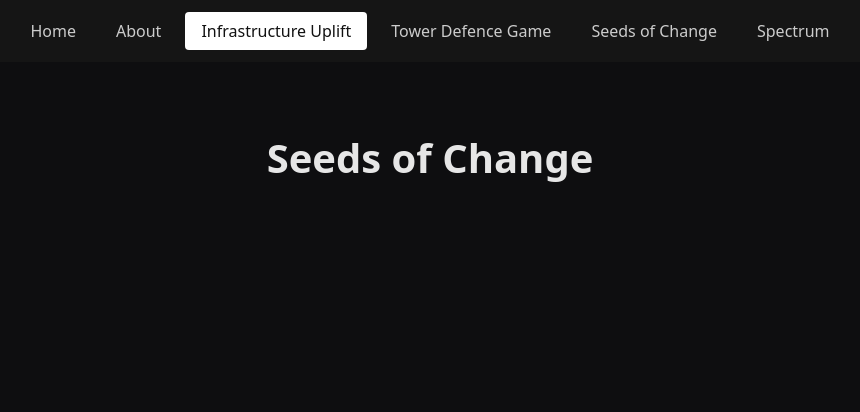
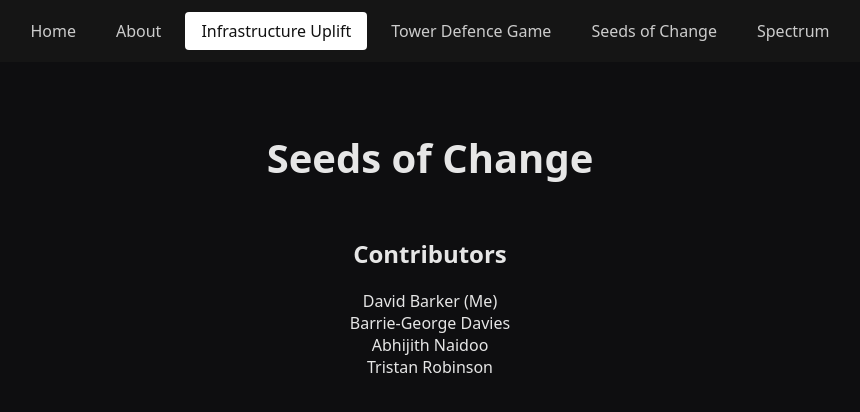
Before and after one commit to DavidBarker05/DigitalPortfolioWebsite, a plain HTML site: page docs/infrastructure-uplift/index.html in a window 1280 px wide. Shown: the whole page, without its empty margins (210-1070 px from the left). Drawn offline with Linux system fonts and the light colour scheme.

Commit message:
added contributors for each game

```diff
--- a/docs/css/style.css
+++ b/docs/css/style.css
@@ -87,3 +87,12 @@ main {
 .contact {
     text-align: center;
 }
+
+.contributors {
+    text-align: center;
+}
+
+.contributors ul {
+    list-style-type: none;
+    padding: 0;
+}
--- a/docs/infrastructure-uplift/index.html
+++ b/docs/infrastructure-uplift/index.html
@@ -25,6 +25,16 @@
         <div class="page-heading">
             <h1>Seeds of Change</h1>
         </div>
+
+        <div class="contributors">
+            <h2>Contributors</h2>
+            <ul>
+                <li>David Barker (Me)</li>
+                <li>Barrie-George Davies</li>
+                <li>Abhijith Naidoo</li>
+                <li>Tristan Robinson</li>
+            </ul>
+        </div>
     </main>
 </body>
 
```
Also changed, not shown: docs/seeds-of-change/index.html (+8 -0 lines), docs/spectrum/index.html (+8 -0 lines), docs/tower-defence/index.html (+5 -0 lines).
